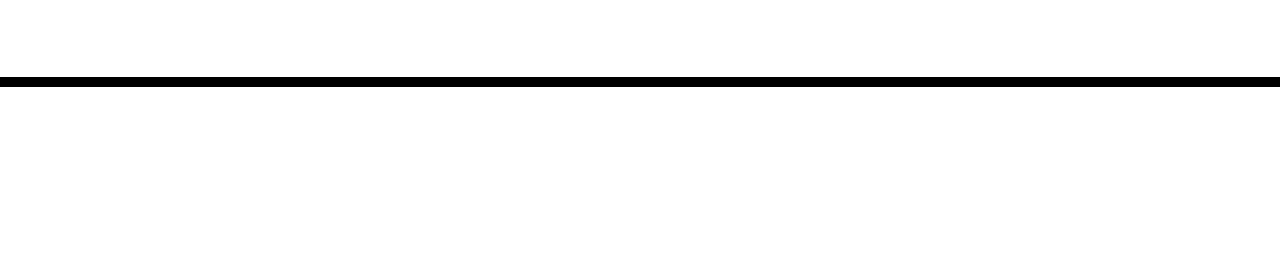
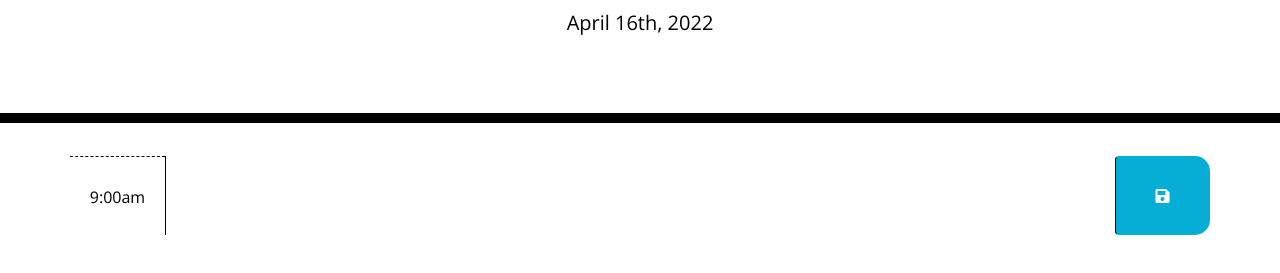
Before and after one commit to samschool789/work-day-scheduler, a plain HTML site: page index.html in a window 1280 px wide. Shown: the part 181-454 px from the top of the page. Drawn offline with nearby package versions, Linux system fonts and the light colour scheme.

Commit message:
current-time

```diff
--- a/assets/js/script.js
+++ b/assets/js/script.js
@@ -1 +1 @@
-var time = moment(testDate).format('MM/DD/YYY')
+$("#currentDay").html(moment().format("MMMM Do, YYYY"));
--- a/index.html
+++ b/index.html
@@ -24,16 +24,26 @@
   </head>
 
   <body>
-    <header class="jumbotron">
+    <header class="jumbotron ">
       <h1 class="display-3">Work Day Scheduler</h1>
       <p class="lead">A simple calendar app for scheduling your work day</p>
       <p id="currentDay" class="lead"></p>
     </header>
     <div class="container">
-      <!-- Timeblocks go here -->
+
+      <div id="hour8" class="row time-block">
+        <div class="col col-md-1 hour">
+            9:00am
+        </div>
+        <textarea class="col-md-10 description">
+        </textarea>
+        <button class="btn saveBtn col-md-1"><i class="fas fa-save"></i></button>
     </div>
+
+
 
     <script src="https://code.jquery.com/jquery-3.4.1.min.js"></script>
     <script src="https://cdnjs.cloudflare.com/ajax/libs/moment.js/2.24.0/moment.min.js"></script>
+    <script src="./assets/js/script.js"></script>
   </body>
 </html>
```
Also changed, not shown: 1 other file.
